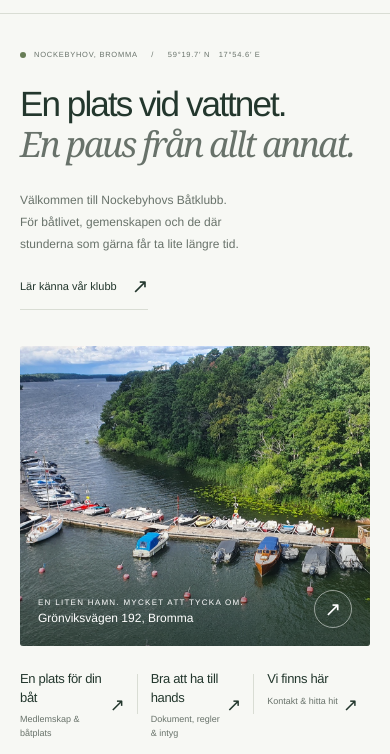
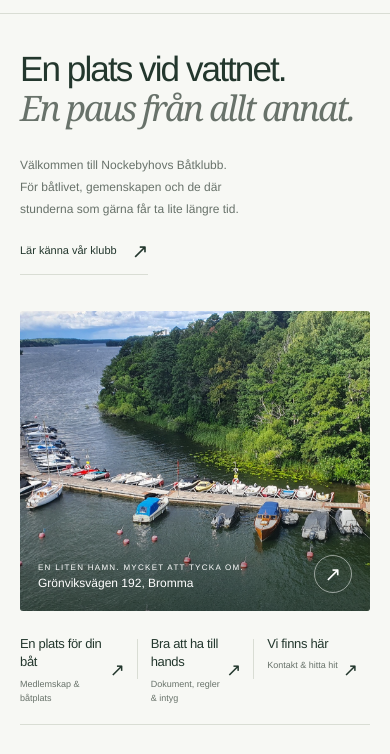
Before and after one commit to jakobmagnus/nbk, a website: page index.html in a window 390 px wide. Shown: the part 90-844 px from the top of the page. Drawn offline with Linux system fonts and the light colour scheme.

Commit message:
Remove location and coordinates row above hero heading

```diff
--- a/app.js
+++ b/app.js
@@ -77,7 +77,6 @@ const photos = [
 function homeView() {
   return `<div class="wrap">
     <section class="hero" aria-labelledby="hero-title">
-      <p class="hero-location eyebrow"><span class="dot" aria-hidden="true"></span> NOCKEBYHOV, BROMMA <span aria-hidden="true">&nbsp; / &nbsp;</span> 59°19.7′ N &nbsp; 17°54.6′ E</p>
       <div class="hero-intro"><h1 id="hero-title">En plats vid vattnet.<br><em>En paus från allt annat.</em></h1><div class="hero-copy"><p>Välkommen till Nockebyhovs Båtklubb.<br>För båtlivet, gemenskapen och de där<br>stunderna som gärna får ta lite längre tid.</p><a class="text-link" href="#klubben">Lär känna vår klubb ${arrow}</a></div></div>
       <figure class="hero-image"><img src="/assets/photos/20220806_133221.jpg" width="2000" height="946" alt="Nockebyhovs båtklubbs bryggor och båtar, omgivna av vatten och grönska" fetchpriority="high"><figcaption class="image-caption"><div><p class="eyebrow">EN LITEN HAMN. MYCKET ATT TYCKA OM.</p><p>Grönviksvägen 192, Bromma</p></div><span class="compass" aria-hidden="true">↗</span></figcaption></figure>
       <nav class="quick-links" aria-label="Snabbval"><a class="quick-link" href="#medlem"><div><h2>En plats för din båt</h2><p>Medlemskap & båtplats</p></div><span class="arrow" aria-hidden="true">↗</span></a><a class="quick-link" href="#dokument"><div><h2>Bra att ha till hands</h2><p>Dokument, regler & intyg</p></div><span class="arrow" aria-hidden="true">↗</span></a><a class="quick-link" href="#kontakt"><div><h2>Vi finns här</h2><p>Kontakt & hitta hit</p></div><span class="arrow" aria-hidden="true">↗</span></a></nav>
--- a/styles.css
+++ b/styles.css
@@ -292,26 +292,12 @@ em {
   padding-top:58px;
 }
 
-.hero-location {
-  display:flex;
-  align-items:center;
-  gap:10px;
-  color:var(--muted);
-}
-
-.hero-location .dot {
-  height:6px;
-  width:6px;
-  background:#687d56;
-  border-radius:50%;
-}
-
 .hero-intro {
   display:grid;
   grid-template-columns:1fr 310px;
   gap:40px;
   align-items:end;
-  margin:24px 0 43px;
+  margin:0 0 43px;
 }
 
 .hero h1 {
@@ -1261,9 +1247,6 @@ em {
 }
 
 @media(min-width:1600px) {
-  .hero-intro {
-    margin-top:30px;
-  }
   .hero {
     padding-top:65px;
   }
@@ -1396,14 +1379,9 @@ em {
   .hero {
     padding-top:35px;
   }
-  .hero-location {
-    font-size:8px;
-    letter-spacing:.1em;
-    gap:8px;
-  }
   .hero-intro {
     display:block;
-    margin:24px 0 28px;
+    margin:0 0 28px;
   }
   .hero h1 {
     font-size:clamp(44px,8.8vw,67px);
@@ -1708,9 +1686,6 @@ em {
   .hero h1 {
     font-size:9vw;
   }
-  .hero-location {
-    font-size:7.5px;
-  }
   .footer-top {
     grid-template-columns:1fr;
   }
```
